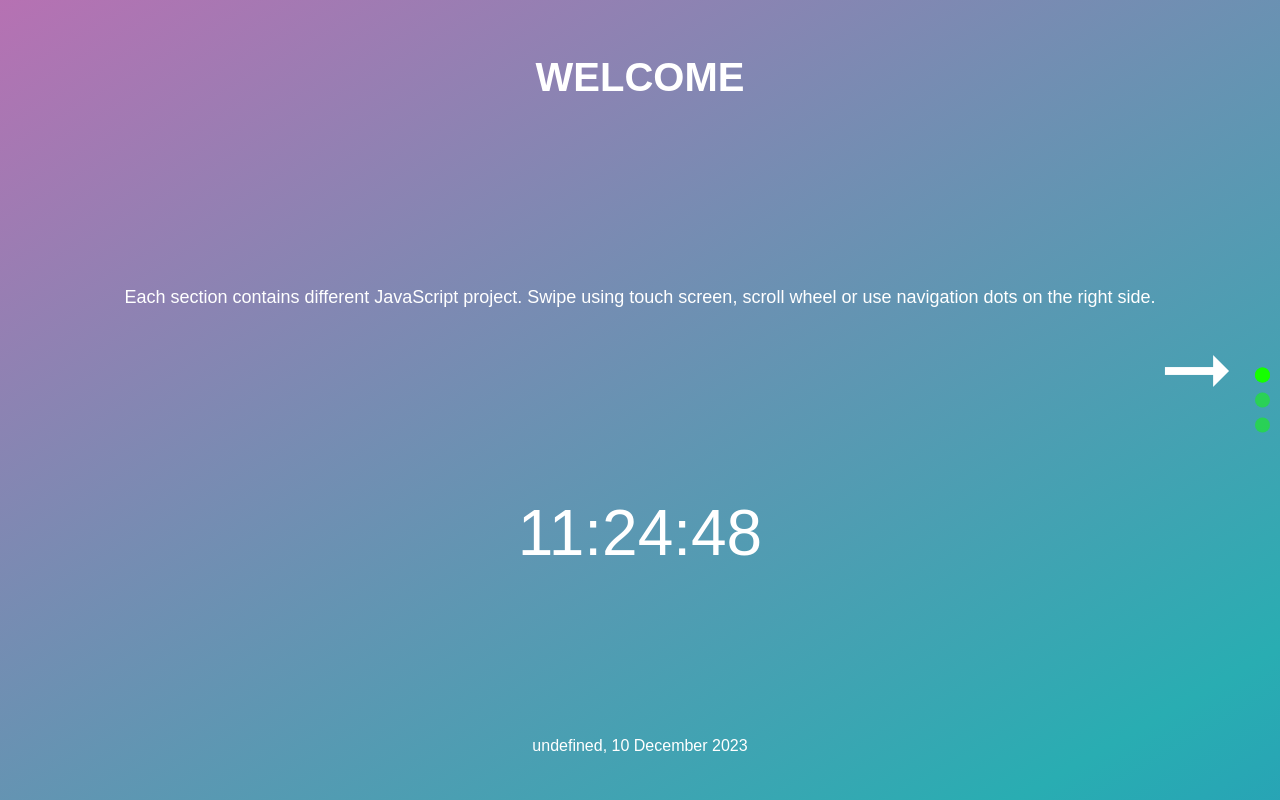
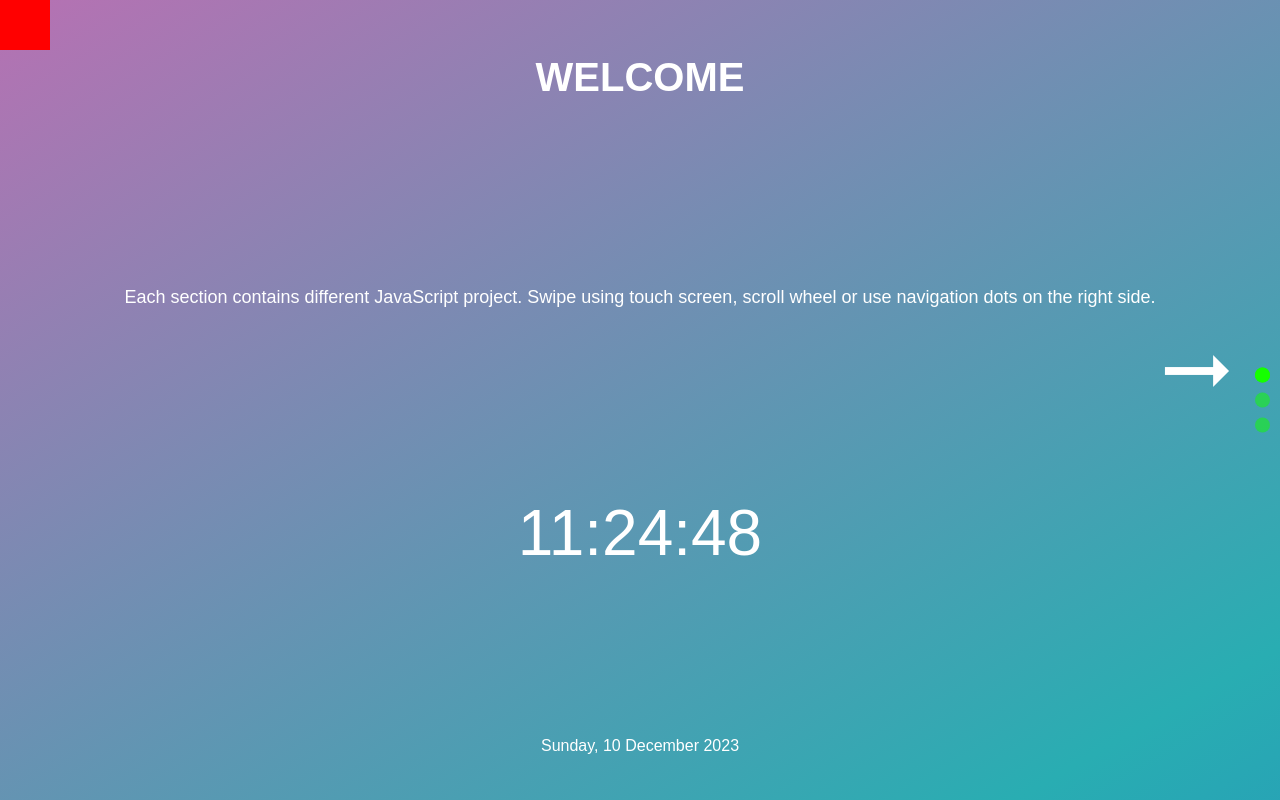
Before and after one commit to AleksandraMotor/JavaScript-Samples, a website built with webpack: page index.html in a window 1280 px wide. Shown: the top 800 px of the page. Built offline with nearby package versions, Linux system fonts and the light colour scheme.

Commit message:
rearrange folder structure

```diff
--- a/src/js/app.js
+++ b/src/js/app.js
@@ -1,9 +1,10 @@
 import '../sass/style.scss';
-import Scroller from '../js/helpers/scroller';
+import Scroller from '../js/components/scroller';
 import Swiper from '../js/helpers/swiper';
 import slider from '../js/helpers/slider';
 import startTime from '../js/helpers/clock';
 import calendar from './helpers/calendar';
+import mouseTrailer from './components/mouse-trailer';
 
 document.addEventListener("DOMContentLoaded", function() {
     const scroller = new Scroller('#root');
@@ -26,12 +27,10 @@ document.addEventListener("DOMContentLoaded", function() {
 
     new Swiper();
 
+    mouseTrailer();
+
     startTime();
     calendar();
     slider();
 
 })
-
-
-
-// Slider();
--- /dev/null
+++ b/src/js/components/mouse-trailer.js
@@ -0,0 +1,37 @@
+export default function mouseTrailer() {
+
+        const trailer = document.createElement('div');
+        trailer.setAttribute('class', 'mouse-trailer');
+
+        document.body.appendChild(trailer);
+
+
+    window.onmousemove = e => {
+
+
+        const x = e.clientX - trailer.offsetWidth / 2;
+        const y = e.clientY - trailer.offsetHeight / 2;
+
+        const keyframes = {
+            transform: `translate(${x}px, ${y}px`
+        }
+
+        trailer.animate(keyframes, {
+            duration: 800,
+            fill: 'forwards'
+        });
+
+    };
+
+    // const star = document.createElement('i');
+    // star.setAttribute('class', 'star');
+
+
+    // document.body.appendChild(star);
+
+    // window.onmousemove = e => {
+    //     star.style.left = `${e.clientX}px`;
+    //     star.style.top = `${e.clientY}px`;
+    // }
+
+};
--- a/src/js/helpers/calendar.js
+++ b/src/js/helpers/calendar.js
@@ -5,7 +5,7 @@ export default function calendar() {
     const date = new Date();
 
     document.getElementById('calendar').innerHTML = (
-        days[date.getDate()] + ', ' +
+        days[date.getDay()] + ', ' +
         date.getDate() + ' ' +
         months[date.getMonth()] + ' ' +
         date.getFullYear()
--- a/src/js/helpers/slider.js
+++ b/src/js/helpers/slider.js
@@ -2,7 +2,6 @@ import image1 from '../../../public/img/image1.jpg';
 import image2 from '../../../public/img/image2.jpg';
 
 export default function slider() {
-    // document.addEventListener('DOMContentLoaded', () => {
         const imagesContainerEl = document.querySelector('.slider__images-container');
         const img1El = document.querySelector('.slider__image-container--first img');
         const img2El = document.querySelector('.slider__image-container--second img');
@@ -80,5 +79,4 @@ export default function slider() {
 
         adjustImageSize();
         initEvents();
-    // });
 };
--- /dev/null
+++ b/src/sass/_mouse-trailer.scss
@@ -0,0 +1,24 @@
+.mouse-trailer {
+    height: 50px;
+    width: 50px;
+    background: red;
+    position: fixed;
+    top: 0;
+    left: 0;
+    z-index: 10;
+
+    pointer-events: none;
+    opacity: 0;
+    transition: opacity 500ms ease;
+}
+
+body:hover > .mouse-trailer {
+    opacity: 1;
+}
+
+.star {
+    width: 20px;
+    height: 20px;
+    background-color: blue;
+    position: absolute;
+}
--- a/src/sass/style.scss
+++ b/src/sass/style.scss
@@ -2,4 +2,5 @@
 @import "variables";
 @import "breakpoints";
 @import "base";
+@import "mouse-trailer";
 @import "slider";
```
Also changed, not shown: src/js/components/scroller.js (renamed from src/js/helpers/scroller.js).
